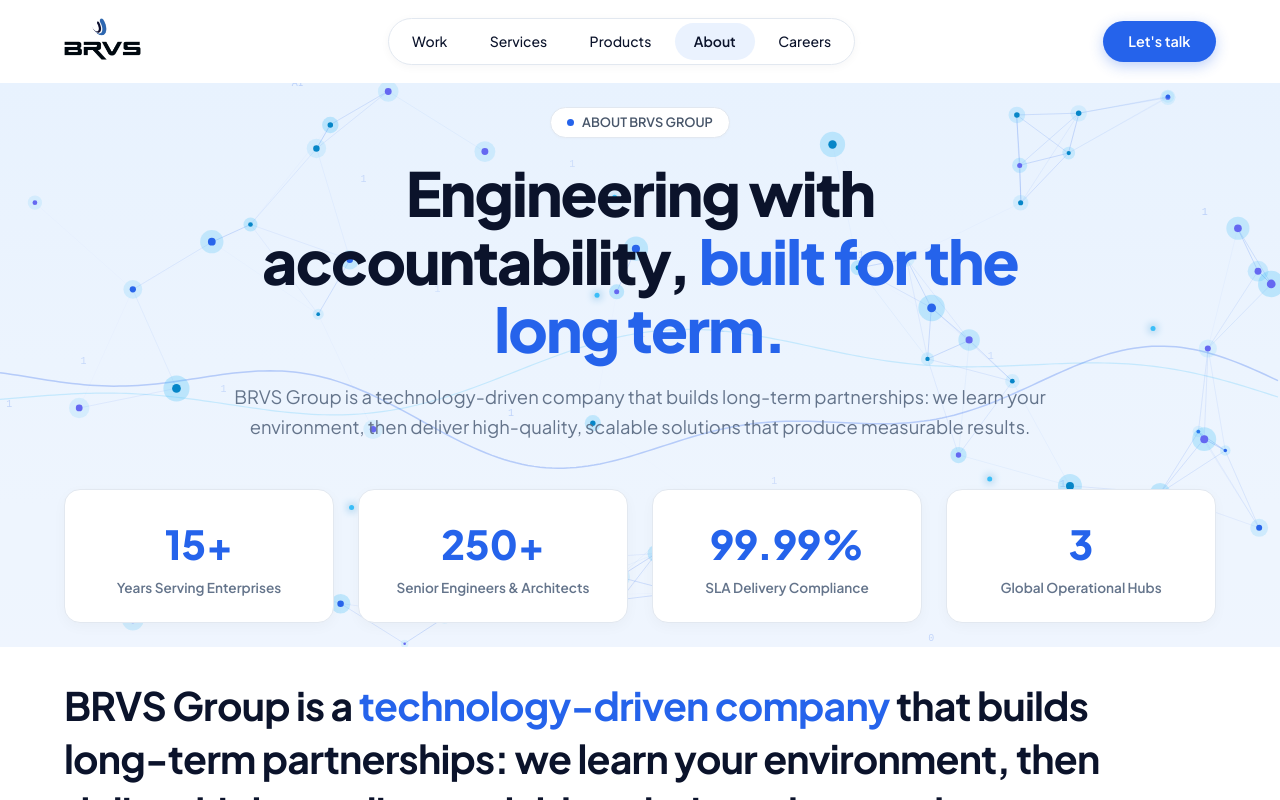
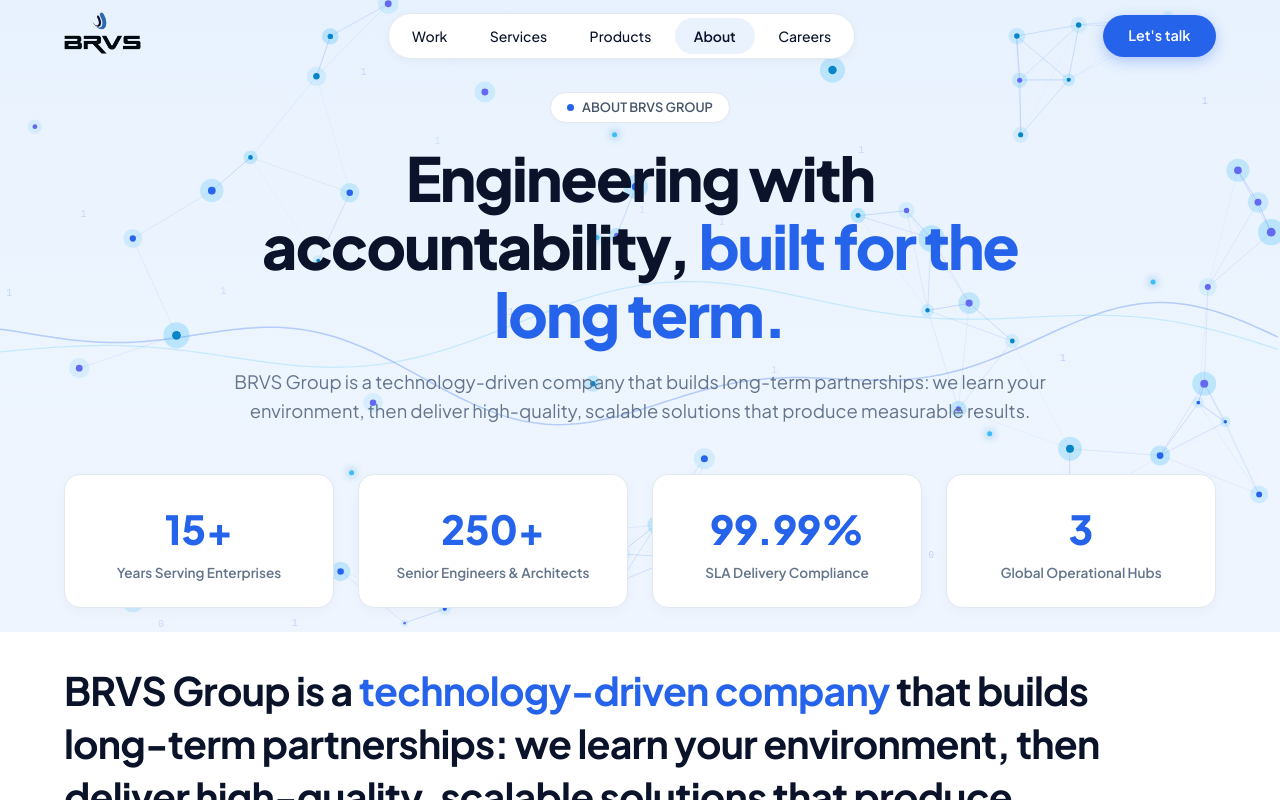
Before and after one commit to agraharapuyaseswini-source/brvstech, a Next.js app: page /about in a window 1280 px wide. Shown: the top 800 px of the page. Built offline with nearby package versions, Linux system fonts and the light colour scheme; what @mui/material-nextjs would draw is missing.

Commit message:
Remove full-width white navbar bar, keep only floating pill card around Work...Careers

```diff
--- a/src/app/about/page.js
+++ b/src/app/about/page.js
@@ -71,7 +71,7 @@ export default function AboutPage() {
       {/* 1. Header & Stats Section - NEURAL NODES BACKGROUND */}
       <Box
         sx={{
-          pt: { xs: 2, md: 3 },
+          pt: { xs: 9.5, md: 11.5 },
           pb: { xs: 2.5, md: 3 },
           position: 'relative',
           overflow: 'hidden',
--- a/src/app/careers/page.js
+++ b/src/app/careers/page.js
@@ -106,7 +106,7 @@ export default function CareersPage() {
       {/* 1. Header & Perks Section - NEURAL NODES BACKGROUND */}
       <Box
         sx={{
-          pt: { xs: 2, md: 3 },
+          pt: { xs: 9.5, md: 11.5 },
           pb: { xs: 2.5, md: 3 },
           position: 'relative',
           overflow: 'hidden',
--- a/src/app/contact/page.js
+++ b/src/app/contact/page.js
@@ -48,7 +48,7 @@ export default function ContactPage() {
       {/* 1. Header Section - NEURAL NODES BACKGROUND */}
       <Box
         sx={{
-          pt: { xs: 2, md: 3 },
+          pt: { xs: 9.5, md: 11.5 },
           pb: { xs: 2.5, md: 3 },
           position: 'relative',
           overflow: 'hidden',
--- a/src/app/layout.js
+++ b/src/app/layout.js
@@ -31,7 +31,7 @@ export default function RootLayout({ children }) {
           <ThemeProvider theme={theme}>
             <CssBaseline />
             <ContactProvider>
-              <Box sx={{ minHeight: '100vh', display: 'flex', flexDirection: 'column', backgroundColor: '#ffffff' }}>
+              <Box sx={{ minHeight: '100vh', display: 'flex', flexDirection: 'column', backgroundColor: '#eef5fe' }}>
                 <Navbar />
                 <Box component="main" sx={{ flexGrow: 1 }}>
                   {children}
--- a/src/app/privacy/page.js
+++ b/src/app/privacy/page.js
@@ -13,7 +13,7 @@ export default function PrivacyPage() {
       {/* 1. Header Section - NEURAL NODES BACKGROUND */}
       <Box
         sx={{
-          pt: { xs: 3, md: 5 },
+          pt: { xs: 9.5, md: 11.5 },
           pb: { xs: 2.5, md: 3 },
           position: 'relative',
           overflow: 'hidden',
--- a/src/app/products/page.js
+++ b/src/app/products/page.js
@@ -78,7 +78,7 @@ export default function ProductsPage() {
       {/* 1. Header Section - NEURAL NODES BACKGROUND */}
       <Box
         sx={{
-          pt: { xs: 2, md: 3 },
+          pt: { xs: 9.5, md: 11.5 },
           pb: { xs: 2.5, md: 3 },
           position: 'relative',
           overflow: 'hidden',
--- a/src/app/services/page.js
+++ b/src/app/services/page.js
@@ -98,7 +98,7 @@ export default function ServicesPage() {
       {/* 1. Header Section - NEURAL NODES BACKGROUND */}
       <Box
         sx={{
-          pt: { xs: 2, md: 3 },
+          pt: { xs: 9.5, md: 11.5 },
           pb: { xs: 2.5, md: 3 },
           position: 'relative',
           overflow: 'hidden',
--- a/src/app/terms/page.js
+++ b/src/app/terms/page.js
@@ -13,7 +13,7 @@ export default function TermsPage() {
       {/* 1. Header Section - NEURAL NODES BACKGROUND */}
       <Box
         sx={{
-          pt: { xs: 2, md: 3 },
+          pt: { xs: 9.5, md: 11.5 },
           pb: { xs: 2.5, md: 3 },
           position: 'relative',
           overflow: 'hidden',
--- a/src/app/work/page.js
+++ b/src/app/work/page.js
@@ -109,7 +109,7 @@ export default function WorkPage() {
       {/* 1. Header & Filters Section - NEURAL NODES BACKGROUND */}
       <Box
         sx={{
-          pt: { xs: 2, md: 3 },
+          pt: { xs: 9.5, md: 11.5 },
           pb: { xs: 2.5, md: 3 },
           position: 'relative',
           overflow: 'hidden',
--- a/src/components/Hero.js
+++ b/src/components/Hero.js
@@ -137,7 +137,7 @@ export default function Hero({ onOpenContact }) {
     <Box
       id="hero-case-studies"
       sx={{
-        pt: { xs: 1.5, md: 2 },
+        pt: { xs: 9.5, md: 11.5 },
         pb: { xs: 2, md: 3 },
         position: 'relative',
         overflow: 'hidden',
--- a/src/components/Navbar.js
+++ b/src/components/Navbar.js
@@ -1,9 +1,7 @@
 'use client';
-import { useState, useEffect } from 'react';
+import { useState } from 'react';
 import Link from 'next/link';
 import { usePathname } from 'next/navigation';
-import AppBar from '@mui/material/AppBar';
-import Toolbar from '@mui/material/Toolbar';
 import Container from '@mui/material/Container';
 import Box from '@mui/material/Box';
 import Button from '@mui/material/Button';
@@ -28,27 +26,16 @@ const navItems = [
 
 export default function Navbar() {
   const [mobileOpen, setMobileOpen] = useState(false);
-  const [scrolled, setScrolled] = useState(false);
   const pathname = usePathname();
   const { openContactModal } = useContactModal();
-
-  useEffect(() => {
-    const handleScroll = () => {
-      setScrolled(window.scrollY > 12);
-    };
-    handleScroll();
-    window.addEventListener('scroll', handleScroll, { passive: true });
-    return () => window.removeEventListener('scroll', handleScroll);
-  }, []);
 
   const handleDrawerToggle = () => {
     setMobileOpen((prevState) => !prevState);
   };
 
   return (
-    <AppBar
-      position="sticky"
-      elevation={0}
+    <Box
+      component="header"
       sx={{
         position: 'sticky',
         top: 0,
@@ -56,30 +43,21 @@ export default function Navbar() {
         right: 0,
         width: '100%',
         zIndex: 1100,
-        backgroundColor: scrolled
-          ? 'rgba(255, 255, 255, 0.75)'
-          : 'transparent',
-        backdropFilter: scrolled ? 'blur(16px)' : 'none',
-        WebkitBackdropFilter: scrolled ? 'blur(16px)' : 'none',
-        borderBottom: scrolled
-          ? '1px solid rgba(226, 232, 240, 0.6)'
-          : 'none',
-        boxShadow: scrolled
-          ? '0 4px 20px rgba(11, 19, 43, 0.04)'
-          : 'none',
-        transition: 'all 0.3s cubic-bezier(0.4, 0, 0.2, 1)',
-        py: { xs: 0.8, md: 1.2 },
+        backgroundColor: 'transparent',
+        boxShadow: 'none',
+        border: 'none',
+        mb: { xs: '-60px', sm: '-64px', md: '-72px' },
+        pointerEvents: 'none',
       }}
     >
-      <Container maxWidth="lg">
-        <Toolbar
-          disableGutters
+      <Container maxWidth="lg" sx={{ pointerEvents: 'auto' }}>
+        <Box
           sx={{
             display: 'flex',
             justifyContent: 'space-between',
             alignItems: 'center',
-            minHeight: { xs: '56px !important', sm: '60px !important', md: '64px !important' },
-            py: 0,
+            minHeight: { xs: 60, sm: 64, md: 72 },
+            py: { xs: 0.5, md: 1 },
           }}
         >
           {/* Brand Logo */}
@@ -87,7 +65,7 @@ export default function Navbar() {
             <BrvsLogo />
           </Link>
 
-          {/* Desktop Center Floating Pill Nav */}
+          {/* Desktop Center Floating Pill Nav: ONLY Card around Work...Careers */}
           <Box
             sx={{
               display: { xs: 'none', md: 'flex' },
@@ -168,7 +146,7 @@ export default function Navbar() {
               <MenuIcon />
             </IconButton>
           </Box>
-        </Toolbar>
+        </Box>
       </Container>
 
       {/* Mobile Drawer */}
@@ -270,6 +248,6 @@ export default function Navbar() {
           Let&apos;s talk
         </Button>
       </Drawer>
-    </AppBar>
+    </Box>
   );
 }
```
